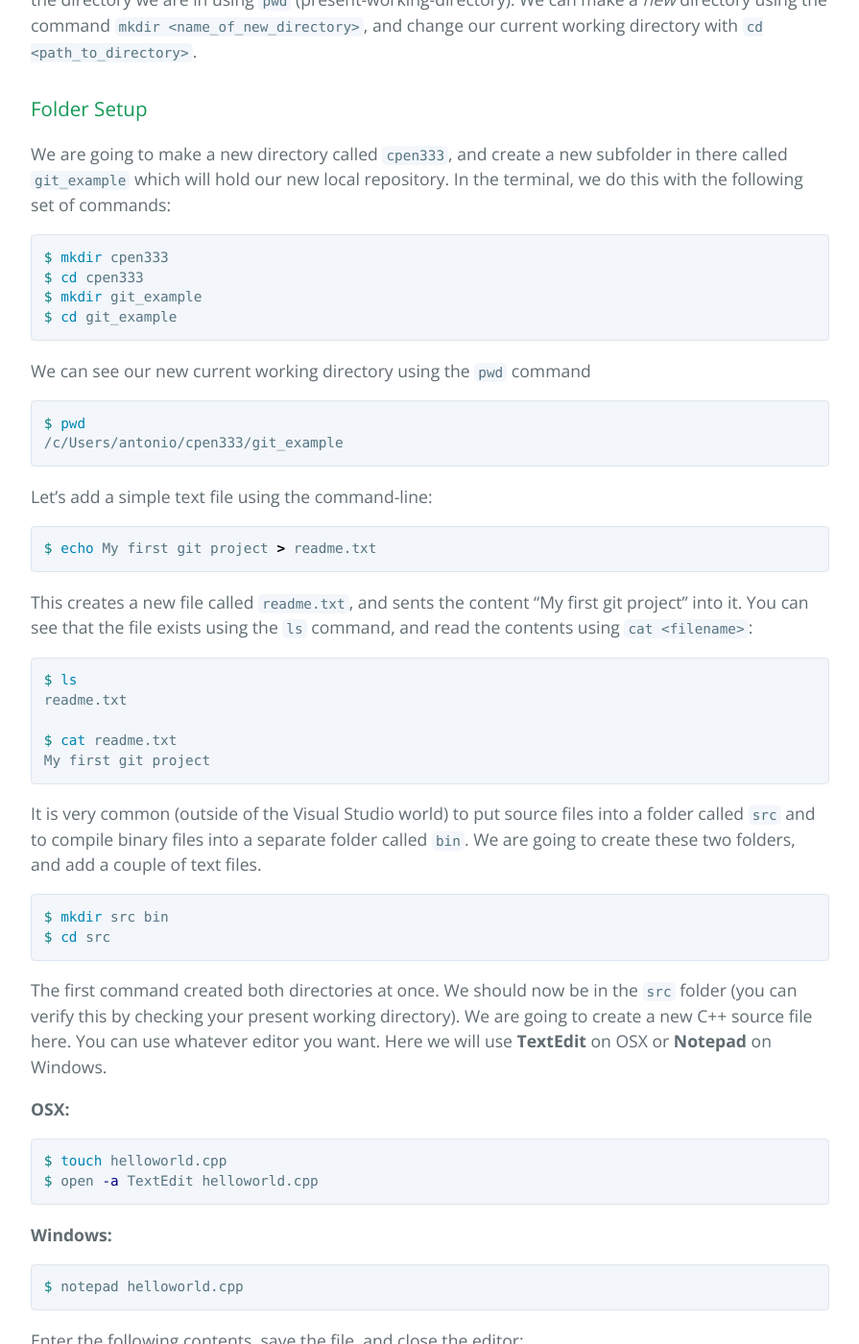
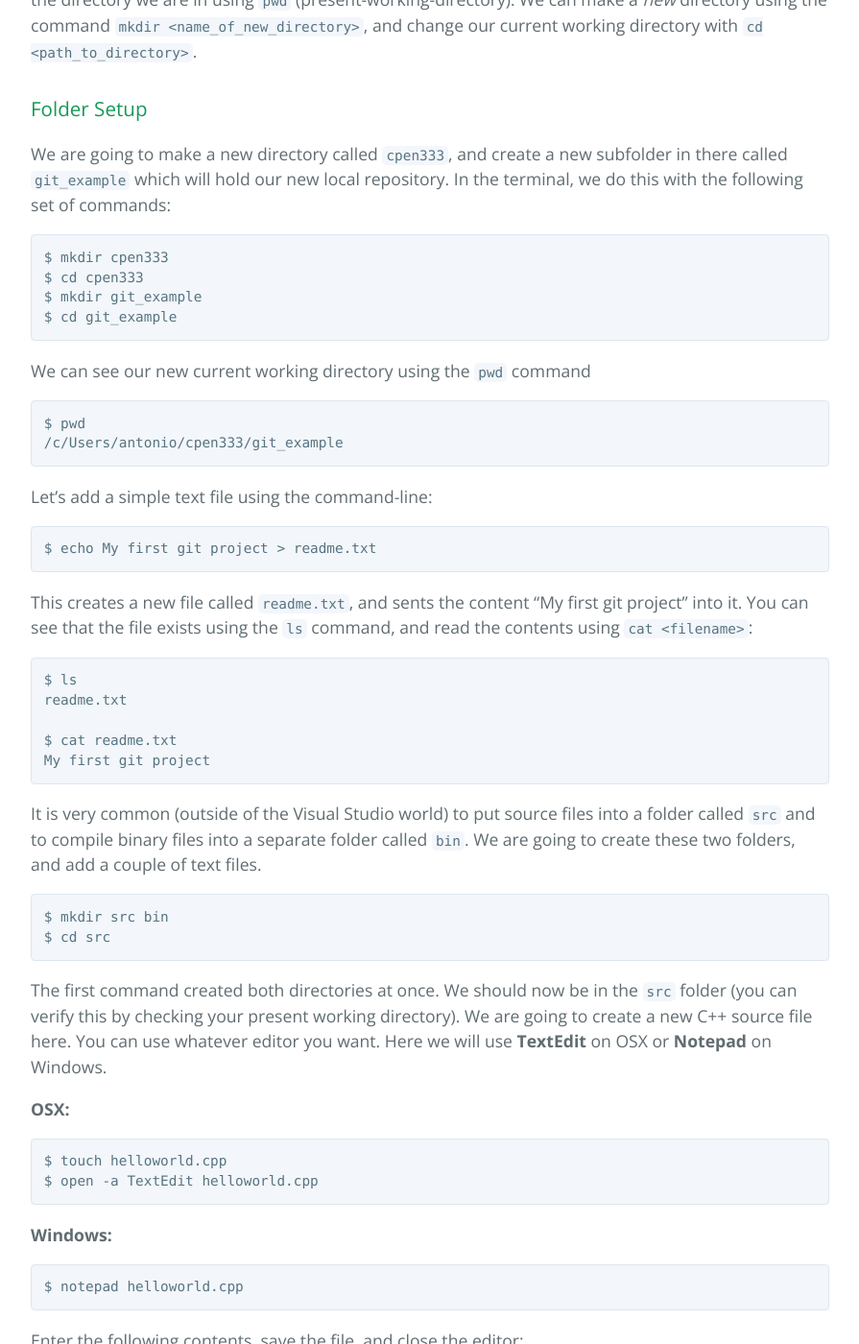
Before and after one commit to cpen333/cpen333.github.io, a Jekyll site: the page built from _lectures/lecture1_git.md, in a window 1280 px wide and 1400 px high, scrolled down 4709 px. Shown: the whole window at 96% size, without its empty margins (192-1087 px from the left). Built offline with Jekyll 4.4.1, drawn with Linux system fonts in a browser that asks for light colours; some of the changed text lies outside the part shown.

Commit message:
removed bash highlighting

````diff
--- a/_lectures/lecture1_git.md
+++ b/_lectures/lecture1_git.md
@@ -98,7 +98,7 @@ With the popularity of GitHub and other online hosting providers, it has become
 For what follows, we are assuming you have Git installed and have access to a unix-style terminal.  If you don't have Git installed, you can download it from [here](https://git-scm.com/download).  On Windows, this installation will come with "Git Bash" which can be used as the unix-style terminal.  On OSX, you can use the [Terminal](http://www.macworld.co.uk/feature/mac-software/how-use-terminal-on-mac-3608274/) app.
 
 We are going to start by creating a small repository from scratch to get you used to the process.  Open the terminal.  It should present you with a prompt that looks something like this:
-```bash
+```
 username@machine:folder$
 ```
 with a flashing cursor at the end.  In what follows, I will omit the first part, and just leave the `$` to indicate the prompt at which you type commands.
@@ -108,23 +108,23 @@ Your terminal is currently running commands in a certain folder.  You can see th
 ### Folder Setup
 
 We are going to make a new directory called `cpen333`, and create a new subfolder in there called `git_example` which will hold our new local repository.  In the terminal, we do this with the following set of commands:
-```bash
+```
 $ mkdir cpen333
 $ cd cpen333
 $ mkdir git_example
 $ cd git_example
 ```
 We can see our new current working directory using the `pwd` command
-```bash
+```
 $ pwd
 /c/Users/antonio/cpen333/git_example
 ```
 Let's add a simple text file using the command-line:
-```bash
+```
 $ echo My first git project > readme.txt
 ```
 This creates a new file called `readme.txt`, and sents the content "My first git project" into it.  You can see that the file exists using the `ls` command, and read the contents using `cat <filename>`:
-```bash
+```
 $ ls
 readme.txt
 
@@ -133,20 +133,20 @@ My first git project
 ```
 
 It is very common (outside of the Visual Studio world) to put source files into a folder called `src` and to compile binary files into a separate folder called `bin`.  We are going to create these two folders, and add a couple of text files.
-```bash
+```
 $ mkdir src bin
 $ cd src
 ```
 The first command created both directories at once.  We should now be in the `src` folder (you can verify this by checking your present working directory).  We are going to create a new C\+\+ source file here.  You can use whatever editor you want.  Here we will use **TextEdit** on OSX or **Notepad** on Windows.
 
 **OSX:**
-```bash
+```
 $ touch helloworld.cpp
 $ open -a TextEdit helloworld.cpp
 ```
 
 **Windows:**
-```bash
+```
 $ notepad helloworld.cpp
 ```
 Enter the following contents, save the file, and close the editor:
@@ -158,7 +158,7 @@ int main() {
 }
 ```
 This is your basic "hello world" program.  We are going to change our working directory back "up" one directory to the `git_example` folder.  The `..` path is used to denote "back up one directory" (and `.` is the current directory, `..` is up one, `../..` is up two, etc...).
-```bash
+```
 $ cd ..
 $ pwd
 /c/Users/antonio/cpen333/git_example
````
